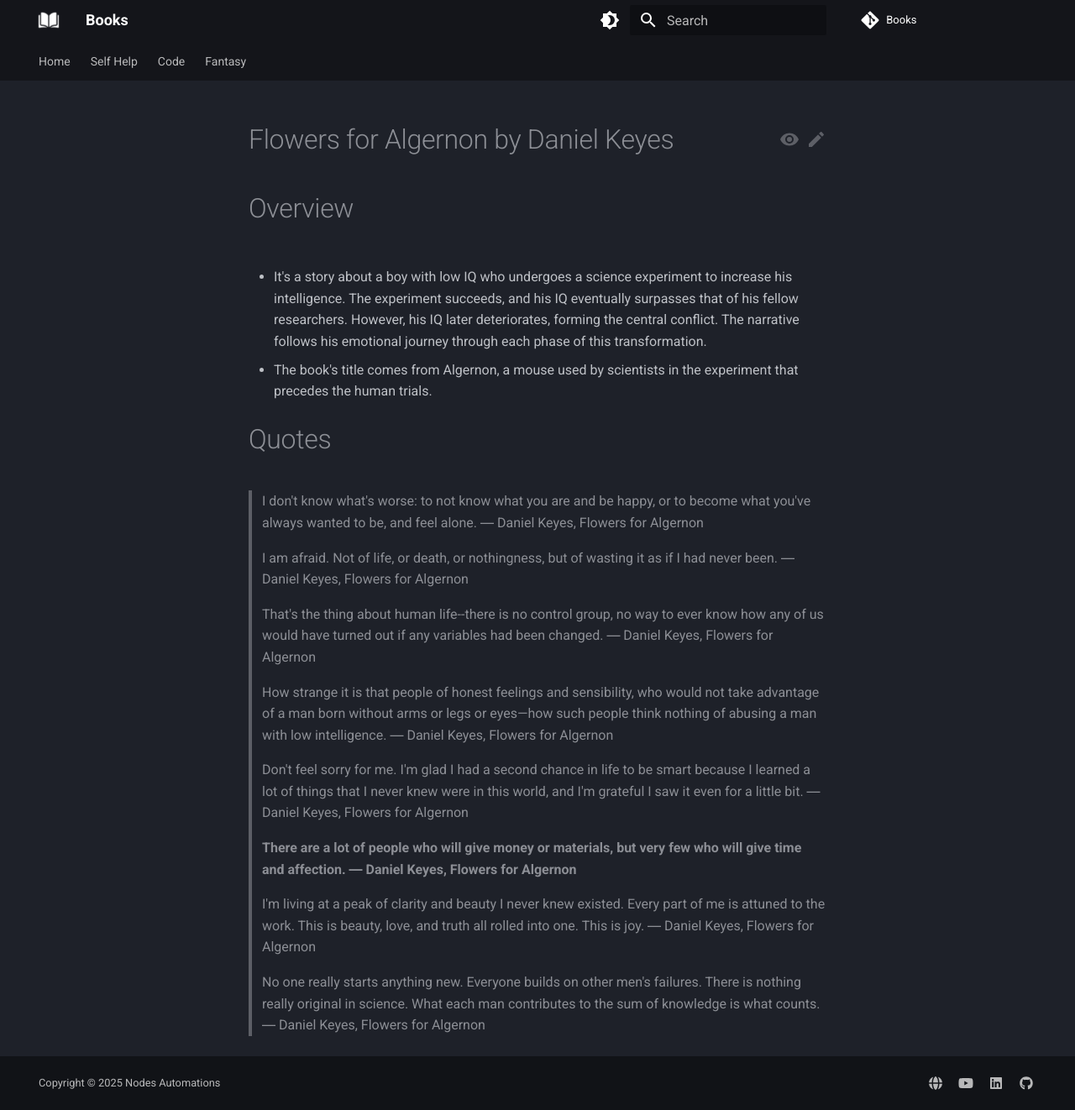
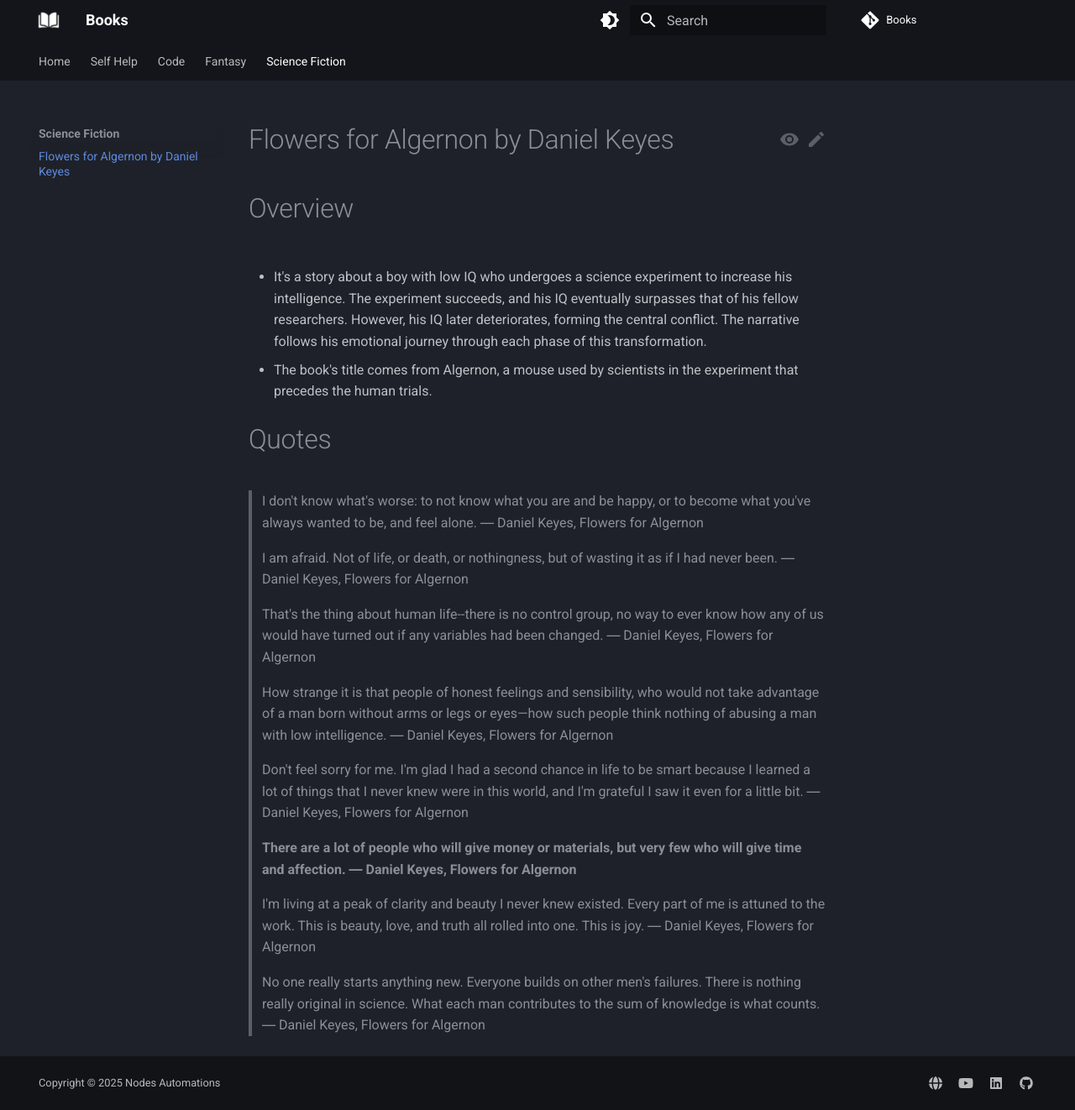
Before and after one commit to vivekkpatel/Books, an MkDocs documentation site: the page built from docs/Science Fiction/Flowers for Algernon.md, in a window 1280 px wide and 1322 px high. Shown: the whole window at 84% size. Built offline with MkDocs 1.6.1 and Material for MkDocs 9.7.7, drawn with Linux system fonts in a browser that asks for light colours; comment, search, counter and statistics services are not loaded.

Commit message:
Add "Flowers for Algernon" to Science Fiction navigation

```diff
--- a/mkdocs.yml
+++ b/mkdocs.yml
@@ -18,6 +18,8 @@ nav:
     - Code/Computational Engineering.md
   - Fantasy:
     - Fantasy/Blood Over Bright Haven.md
+  - Science Fiction:
+    - Science Fiction/Flowers for Algernon.md
 
 # Theme
 theme:
```
